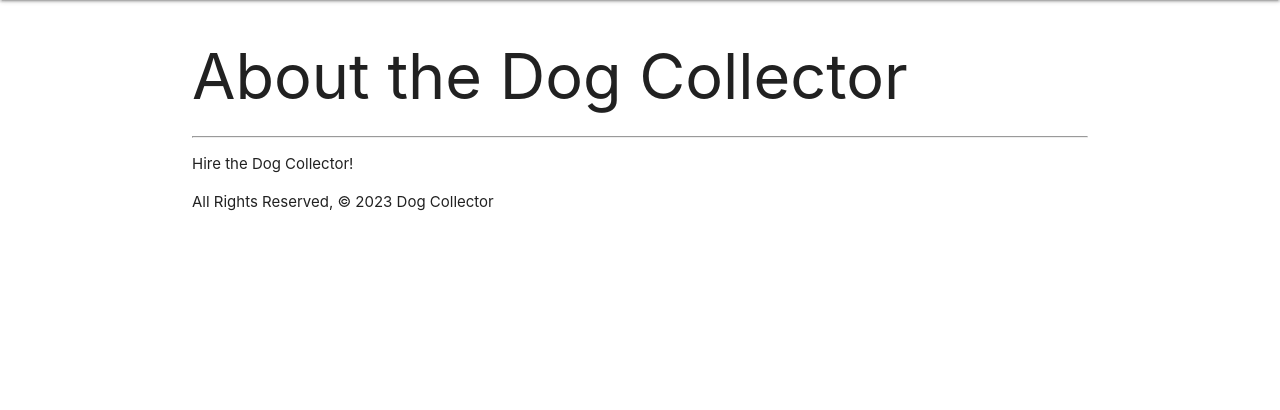
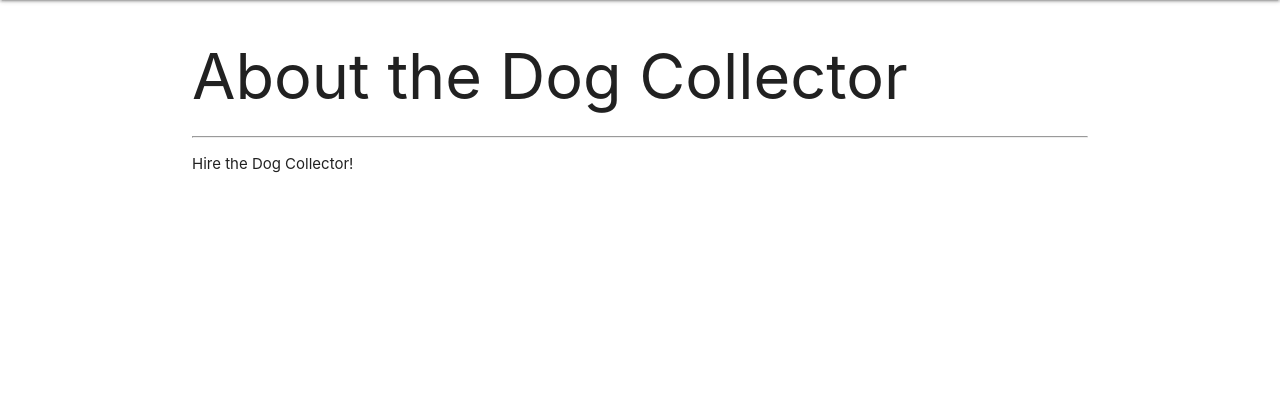
Before and after one commit to mgrassa14/Dog-Collector, a Django app: page /about/ in a window 1280 px wide. Shown: the part 64-474 px from the top of the page. Run offline with Django 4.2, Linux system fonts and the light colour scheme.

Commit message:
adding final touches

```diff
--- a/main_app/templates/about.html
+++ b/main_app/templates/about.html
@@ -3,5 +3,4 @@
 <h1>About the Dog Collector</h1>
 <hr />
 <p>Hire the Dog Collector!</p>
-<footer>All Rights Reserved, &copy; 2023 Dog Collector</footer>
 {% endblock %}
```
